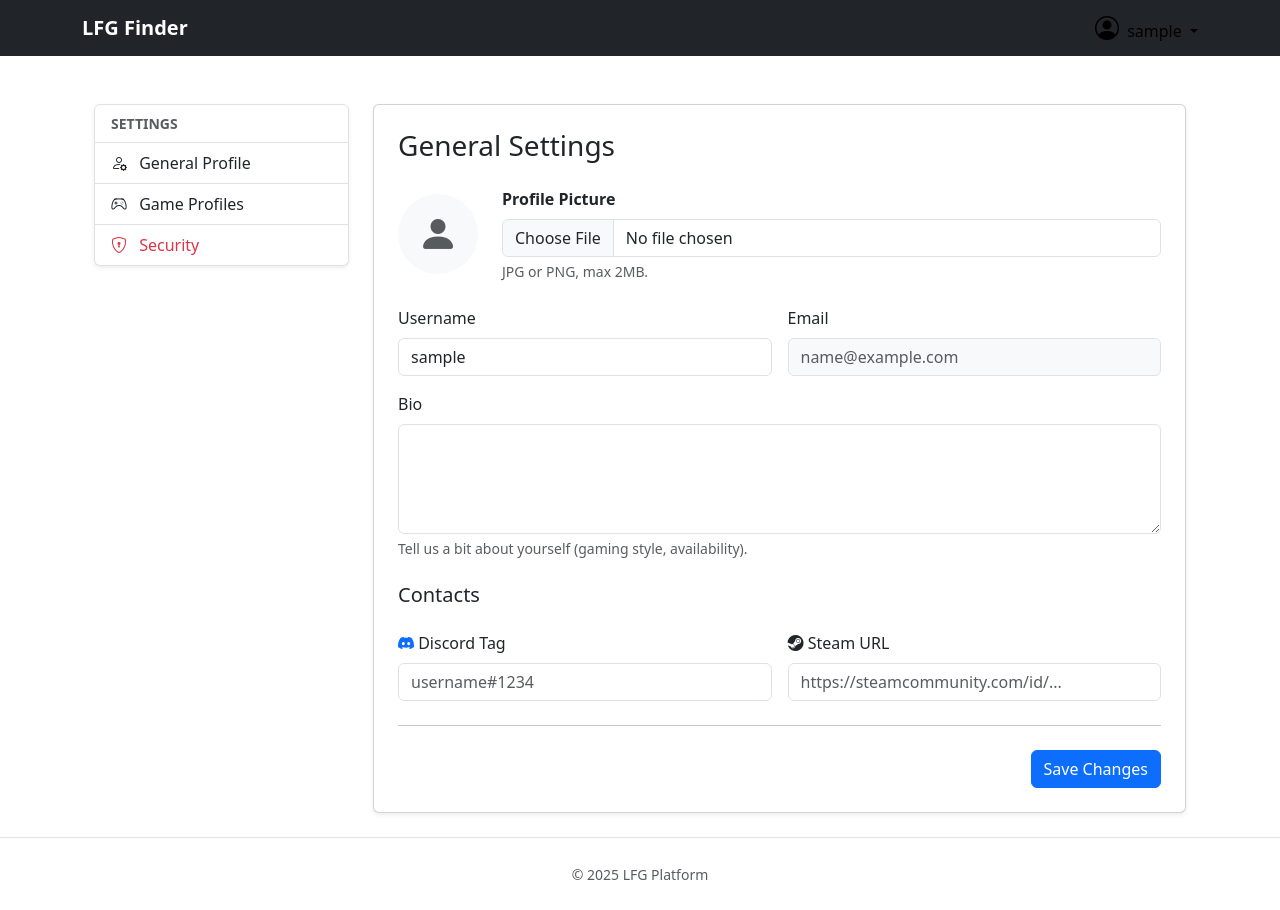
After one commit to tigersaymon/lfg-teammate-finder, a Django app: page /settings/general/ in a window 1280 px wide. The commit adds this page. Run offline with Django 5.2, Linux system fonts and the light colour scheme; the visitor is signed in with stand-in values (Sample User, id 1); some libraries are stand-ins or nearby versions.

Commit message:
feat: add general settings page and update navigation

```diff
--- a/config/urls.py
+++ b/config/urls.py
@@ -4,10 +4,13 @@ from django.conf.urls.static import static
 from django.contrib import admin
 from django.urls import path, include
 
+from users.views import GeneralSettingsView
+
 urlpatterns = [
     path("admin/", admin.site.urls),
     path("accounts/", include("django.contrib.auth.urls")),
     path("users/", include("users.urls", namespace="users")),
+    path("settings/general/", GeneralSettingsView.as_view(), name="settings-general"),
     path("", include("games.urls", namespace="games")),
     path("lobbies/", include("lobbies.urls", namespace="lobbies")),
 ] + debug_toolbar_urls()
--- a/templates/base.html
+++ b/templates/base.html
@@ -36,11 +36,11 @@
 
           <ul class="dropdown-menu text-small dropdown-menu-end">
             <li>
-              <a class="dropdown-item" href="{% url 'games:my-profiles' %}">
-                <i class="bi bi-controller me-2"></i> Game Profiles
+              <a class="dropdown-item" href="{% url 'settings-general' %}">
+                <i class="bi bi-gear me-2"></i> Settings
               </a>
             </li>
-            <li><a class="dropdown-item" href="#">General Settings</a></li>
+
             <li>
               <hr class="dropdown-divider">
             </li>
--- a/templates/settings_base.html
+++ b/templates/settings_base.html
@@ -8,12 +8,14 @@
           <div class="list-group-item disabled text-uppercase small fw-bold text-muted">
             Settings
           </div>
-          <a href="#" class="list-group-item list-group-item-action">
+
+          <a href="{% url 'settings-general' %}"
+             class="list-group-item list-group-item-action {% if request.resolver_match.view_name == 'users:settings-general' %}active{% endif %}">
             <i class="bi bi-person-gear me-2"></i> General Profile
           </a>
 
           <a href="{% url 'games:my-profiles' %}"
-             class="list-group-item list-group-item-action {% if 'my-profiles' in request.path %}active{% endif %}">
+             class="list-group-item list-group-item-action {% if 'games' in request.path %}active{% endif %}">
             <i class="bi bi-controller me-2"></i> Game Profiles
           </a>
 
--- /dev/null
+++ b/templates/users/settings/general.html
@@ -0,0 +1,66 @@
+{% extends "settings_base.html" %}
+
+{% block settings_content %}
+  <h3 class="mb-4">General Settings</h3>
+
+  <form method="post" enctype="multipart/form-data">
+    {% csrf_token %}
+
+    <div class="row mb-4 align-items-center">
+      <div class="col-auto">
+        {% if user.avatar %}
+          <img src="{{ user.avatar.url }}" alt="Avatar" class="rounded-circle"
+               style="width: 80px; height: 80px; object-fit: cover;">
+        {% else %}
+          <div class="bg-light rounded-circle d-flex align-items-center justify-content-center text-muted"
+               style="width: 80px; height: 80px;">
+            <i class="bi bi-person-fill fs-1"></i>
+          </div>
+        {% endif %}
+      </div>
+      <div class="col">
+        <label for="{{ form.avatar.id_for_label }}" class="form-label fw-bold">Profile Picture</label>
+        {{ form.avatar }}
+        <div class="form-text">JPG or PNG, max 2MB.</div>
+        {% if form.avatar.errors %}
+          <div class="text-danger small">{{ form.avatar.errors }}</div>
+        {% endif %}
+      </div>
+    </div>
+
+    <div class="row g-3">
+      <div class="col-md-6">
+        <label class="form-label">Username</label>
+        {{ form.username }}
+        <div class="text-danger small">{{ form.username.errors }}</div>
+      </div>
+      <div class="col-md-6">
+        <label class="form-label">Email</label>
+        {{ form.email }}
+        <div class="text-danger small">{{ form.email.errors }}</div>
+      </div>
+
+      <div class="col-12">
+        <label class="form-label">Bio</label>
+        {{ form.bio }}
+        <div class="form-text">Tell us a bit about yourself (gaming style, availability).</div>
+      </div>
+
+      <h5 class="mt-4 mb-2">Contacts</h5>
+      <div class="col-md-6">
+        <label class="form-label"><i class="bi bi-discord text-primary"></i> Discord Tag</label>
+        {{ form.discord_tag }}
+      </div>
+      <div class="col-md-6">
+        <label class="form-label"><i class="bi bi-steam text-dark"></i> Steam URL</label>
+        {{ form.steam_url }}
+      </div>
+    </div>
+
+    <hr class="my-4">
+
+    <div class="d-flex justify-content-end">
+      <button type="submit" class="btn btn-primary">Save Changes</button>
+    </div>
+  </form>
+{% endblock %}
--- a/users/forms.py
+++ b/users/forms.py
@@ -19,3 +19,25 @@ class SignUpForm(UserCreationForm):
             raise forms.ValidationError("Email already exists")
 
         return email
+
+
+class UserSettingsForm(forms.ModelForm):
+    class Meta:
+        model = User
+        fields = ["avatar", "username", "email", "bio", "discord_tag", "steam_url"]
+        widgets = {
+            "username": forms.TextInput(attrs={"class": "form-control"}),
+            "email": forms.EmailInput(attrs={"class": "form-control"}),
+            "bio": forms.Textarea(attrs={"class": "form-control", "rows": 4}),
+            "discord_tag": forms.TextInput(attrs={"class": "form-control", "placeholder": "username#1234"}),
+            "steam_url": forms.URLInput(attrs={"class": "form-control", "placeholder": "https://steamcommunity.com/id/..."}),
+            "avatar": forms.FileInput(attrs={"class": "form-control"}),
+        }
+
+    def __init__(self, *args, **kwargs):
+        super().__init__(*args, **kwargs)
+
+        if "email" in self.fields:
+            self.fields["email"].disabled = True
+            self.fields["email"].widget.attrs["class"] += " bg-light text-muted"
+            self.fields["email"].help_text = "Email cannot be changed."
--- a/users/views.py
+++ b/users/views.py
@@ -1,8 +1,10 @@
+from django.contrib import messages
 from django.contrib.auth import get_user_model
+from django.contrib.auth.mixins import LoginRequiredMixin
 from django.urls import reverse_lazy
 from django.views import generic
 
-from users.forms import SignUpForm
+from users.forms import SignUpForm, UserSettingsForm
 
 User = get_user_model()
 
@@ -10,3 +12,17 @@ class SignUpView(generic.CreateView):
     form_class = SignUpForm
     template_name = "registration/sign_up.html"
     success_url = reverse_lazy("login")
+
+
+class GeneralSettingsView(LoginRequiredMixin, generic.UpdateView):
+    model = User
+    form_class = UserSettingsForm
+    template_name = "users/settings/general.html"
+    success_url = reverse_lazy("settings-general")
+
+    def get_object(self, queryset=None):
+        return self.request.user
+
+    def form_valid(self, form):
+        messages.success(self.request, "Profile updated successfully!")
+        return super().form_valid(form)
```
